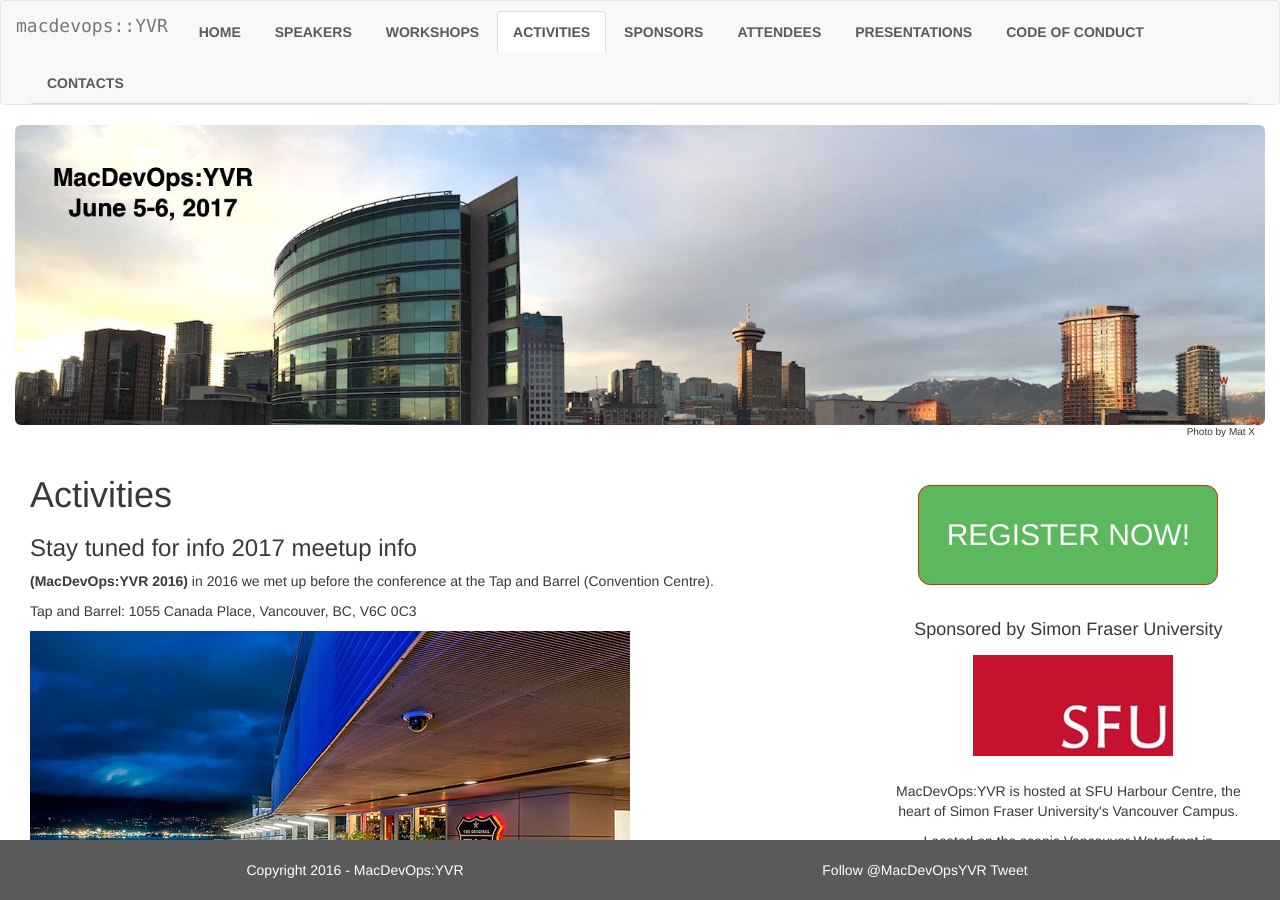
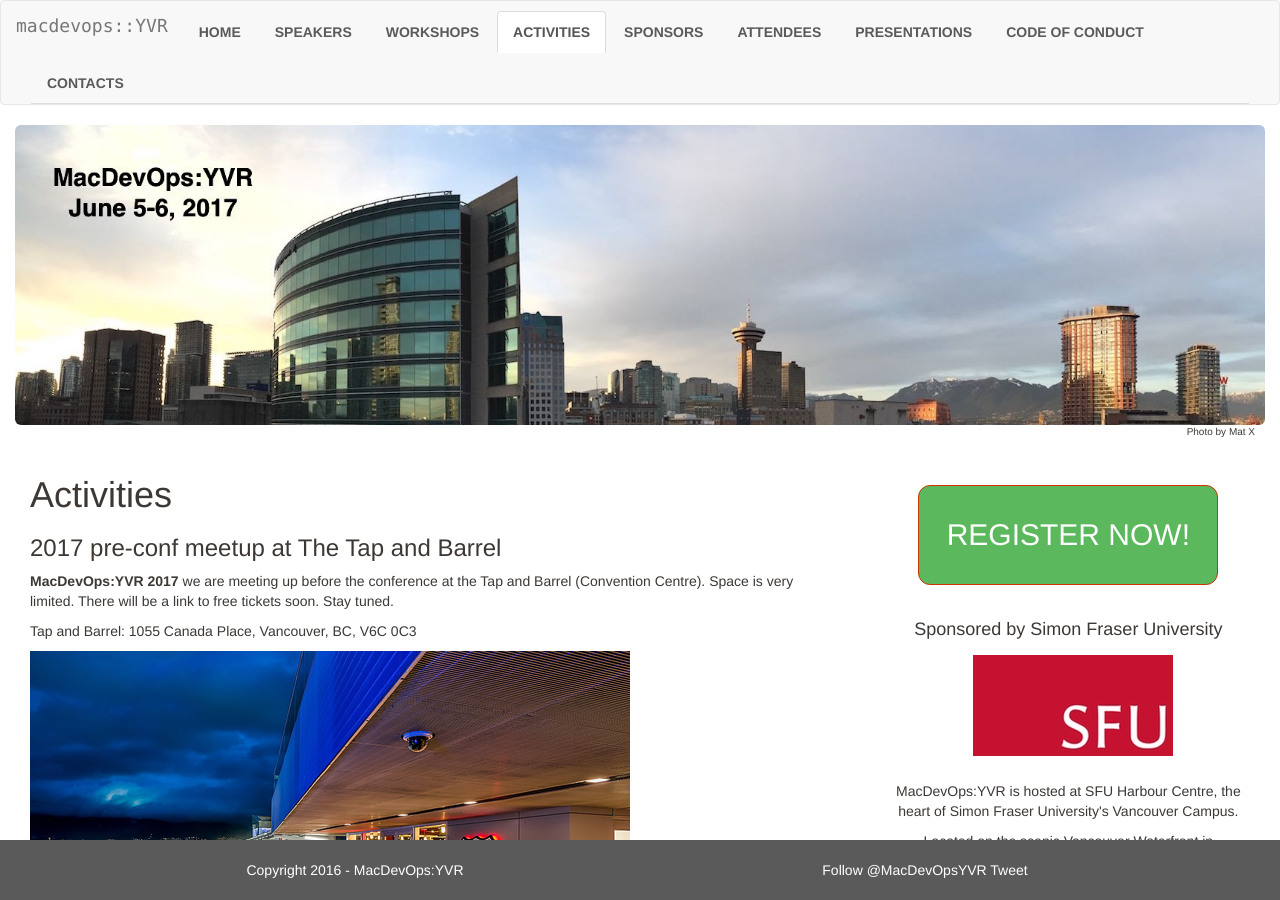
Before and after one commit to macdevopsyvr/macdevopsyvr.github.io, a Jekyll site: the page built from activities/index.md, in a window 1280 px wide and 900 px high. Built offline with Jekyll 4.4.1, drawn with Linux system fonts in a browser that asks for light colours; comment, search, counter and statistics services are not loaded.

Commit message:
Tap social
Social pre-conf announced

```diff
--- a/activities/index.md
+++ b/activities/index.md
@@ -7,10 +7,12 @@
 # Activities
 
 <p class="lead">
-<h3>Stay tuned for info 2017 meetup info</h3>
+<h3>2017 pre-conf meetup at The Tap and Barrel</h3>
 
 
-<p><b>(MacDevOps:YVR 2016)</b> in 2016 we met up before the conference at the Tap and Barrel (Convention Centre).
+<p><b>MacDevOps:YVR 2017</b> we are meeting up before the conference at the Tap and Barrel (Convention Centre).
+
+Space is very limited. There will be a link to free tickets soon. Stay tuned.
 
 </p>
 <p>Tap and Barrel: 1055 Canada Place, Vancouver, BC, V6C 0C3</p>
```
